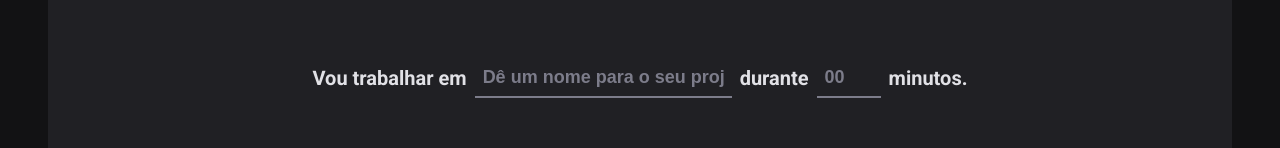
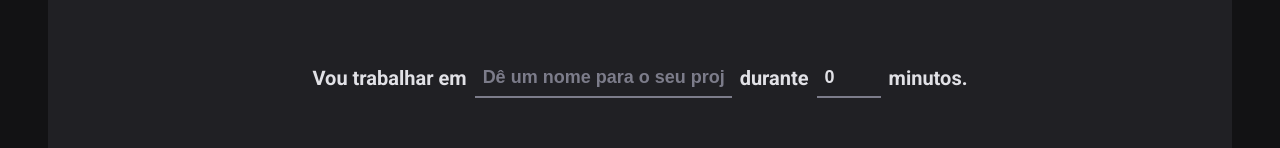
Before and after one commit to victorhugobraga/ignite-timer, a React (Vite) app: page / in a window 1280 px wide. Shown: the part 166-314 px from the top of the page. Built offline with nearby package versions, Linux system fonts and the light colour scheme.

Commit message:
add typescript ao formulario

```diff
--- a/src/pages/Home/index.tsx
+++ b/src/pages/Home/index.tsx
@@ -15,18 +15,24 @@
 
 const newCycleFormValidationSchema = zod.object({
   task: zod.string().min(1, 'Informe a tarefa'),
-  MinutesAmountInput: zod
+  minutesAmount: zod
     .number()
     .min(5, 'O ciclo precisa ser de no mínimo 5 minutos.')
     .max(60, 'O ciclo precisa ser de no máximo 60 minutos.'),
 })
 
+type NewCycleFormData = zod.infer<typeof newCycleFormValidationSchema>
+
 export function Home() {
-  const { register, handleSubmit, watch } = useForm({
+  const { register, handleSubmit, watch } = useForm<NewCycleFormData>({
     resolver: zodResolver(newCycleFormValidationSchema),
+    defaultValues: {
+      task: '',
+      minutesAmount: 0,
+    },
   })
 
-  function handleCreateNewCycle(data: any) {
+  function handleCreateNewCycle(data: NewCycleFormData) {
     console.log(data)
   }
 
```
